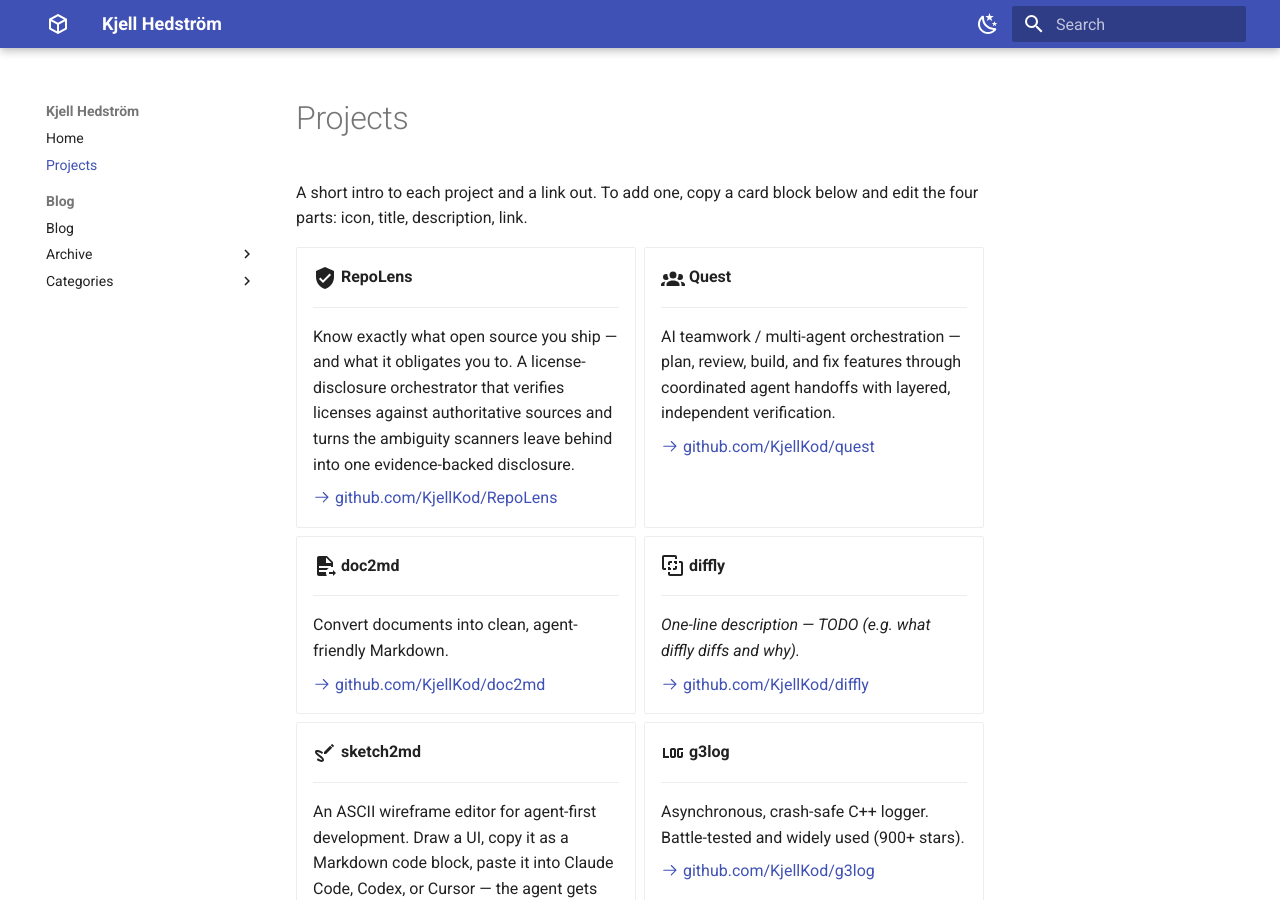
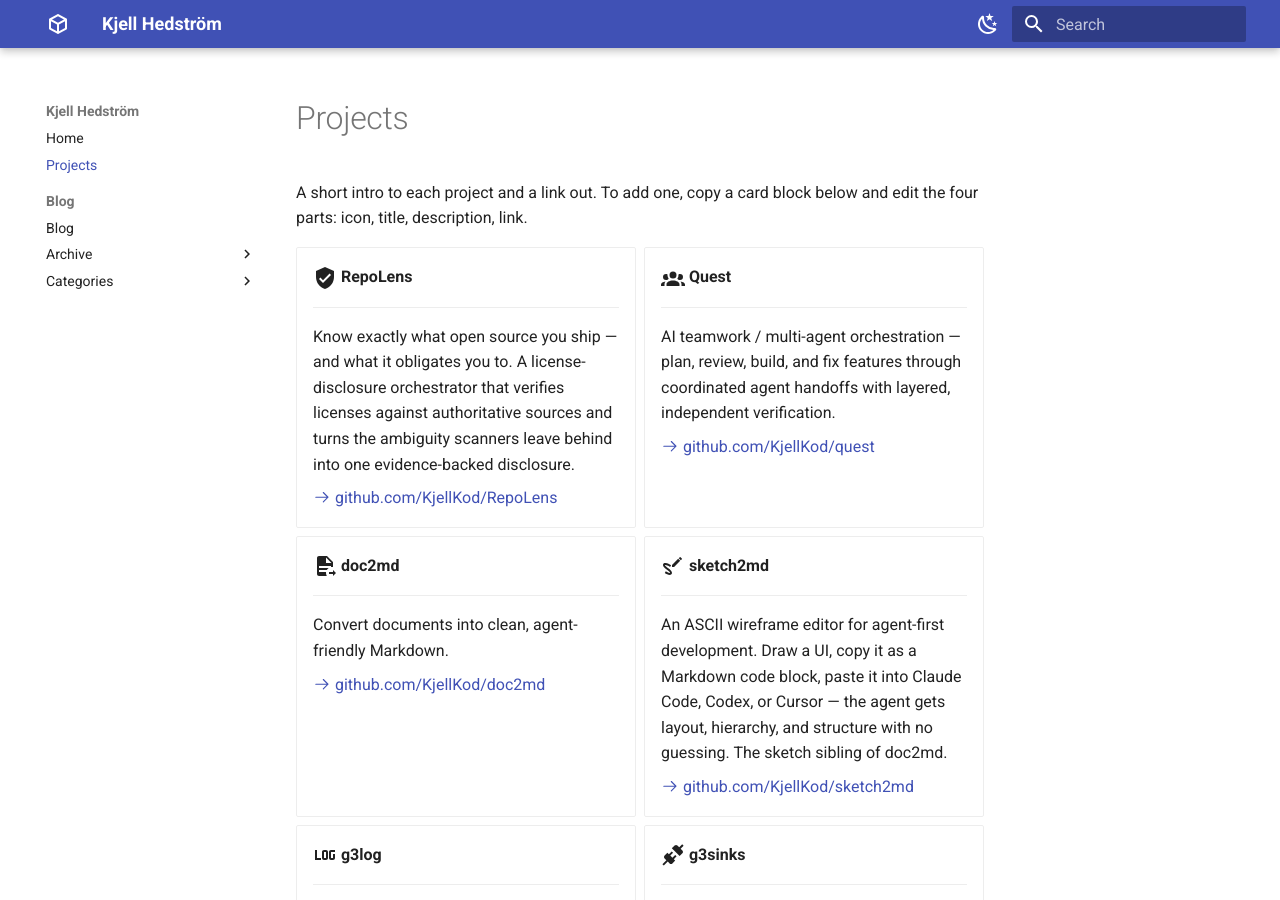
Before and after one commit to KjellKod/kjellkod.github.io, an MkDocs documentation site: the page built from docs/projects.md, in a window 1280 px wide and 900 px high. Built offline with MkDocs 1.6.1 and Material for MkDocs 9.7.7, drawn with Linux system fonts in a browser that asks for light colours.

Commit message:
Remove diffly card (not yet launched)

```diff
--- a/docs/projects.md
+++ b/docs/projects.md
@@ -32,14 +32,6 @@
     Convert documents into clean, agent-friendly Markdown.
 
     [:octicons-arrow-right-24: github.com/KjellKod/doc2md](https://github.com/KjellKod/doc2md)
-
--   :material-vector-difference:{ .lg .middle } __diffly__
-
-    ---
-
-    _One-line description — TODO (e.g. what diffly diffs and why)._
-
-    [:octicons-arrow-right-24: github.com/KjellKod/diffly](https://github.com/KjellKod/diffly)
 
 -   :material-draw:{ .lg .middle } __sketch2md__
 
```
